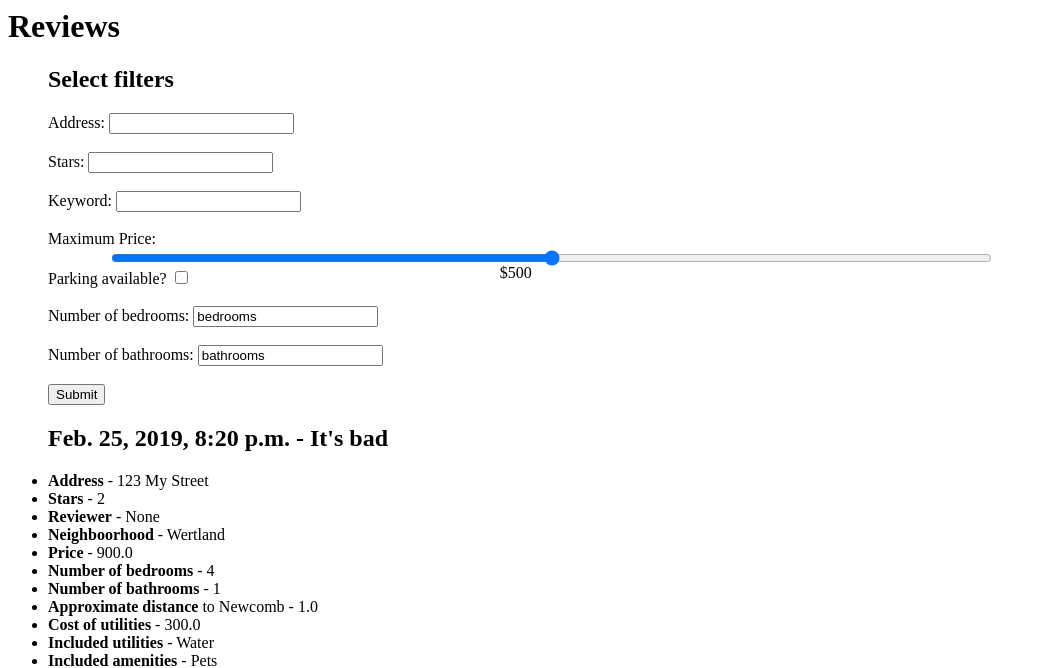
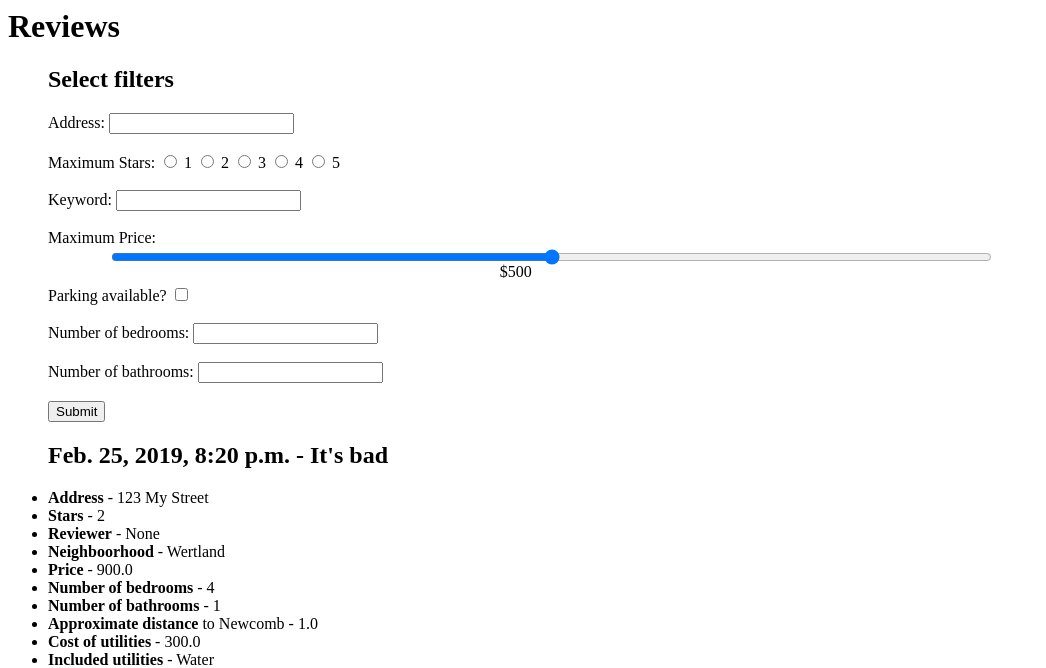
Before and after one commit to jperez913/Off-Grounds-Housing-App, a Django app: page /all_reviews/ in a window 1280 px wide. Shown: the top 668 px of the page, without its empty margins (0-1046 px from the left). Run offline with Django 3.2, Linux system fonts and the light colour scheme; data comes from the database, SQL or seed files in the repository.

Commit message:
Made stars filter a radio button

```diff
--- a/housing_review/templates/housing_review/all_reviews.html
+++ b/housing_review/templates/housing_review/all_reviews.html
@@ -1,11 +1,16 @@
 <h1>Reviews</h1>
 <ul>
+    <div>
     <h2>Select filters</h2>
-
-    <p align="right">
+    <P ALIGN=RIGHT>
             <form action="/action_page.php" method="get">
                 Address: <input type="text" name="filter" value=""><br><br>
-                Stars: <input type="text" name="filter" value=""><br><br>
+                Maximum Stars:
+                <input type="radio" name="gender" value="1"> 1
+                <input type="radio" name="gender" value="2"> 2
+                <input type="radio" name="gender" value="3"> 3
+                <input type="radio" name="gender" value="4"> 4
+                <input type="radio" name="gender" value="5"> 5<br><br>
                 Keyword: <input type="text" name="filter" value=""><br><br>
                 Maximum Price:
                 <div style="position:relative; margin:auto; width:90%">
@@ -31,13 +36,14 @@
                         myValue.innerHTML = myUnits + myRange.value;
                         myValue.parentElement.style.left = px + 'px';
                       };
-                      </script>
-                Parking available? <input type="checkbox" name="filter" value="parking"><br><br>
-                Number of bedrooms: <input type="text" name="filter" value="bedrooms"><br><br>
-                Number of bathrooms: <input type="text" name="filter" value="bathrooms"><br><br>
+                      </script><br>
+                Parking available? <input type="checkbox" name="filter"><br><br>
+                Number of bedrooms: <input type="text" name="filter" ><br><br>
+                Number of bathrooms: <input type="text" name="filter"><br><br>
                 <input type="submit" value="Submit"><br>
               </form>
-    </p>
+            </P>
+  </div>
 {% for review in object_list %}
     <h2>{{ review.pub_date }} - {{ review.text }}</h2>
     <li><b>Address</b> - {{ review.address }}</li>
```
